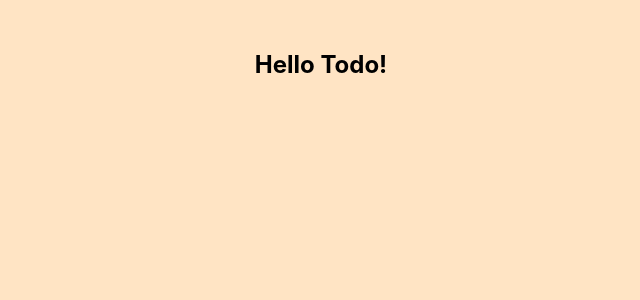
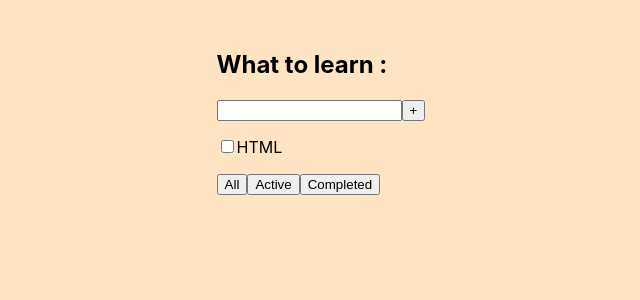
Before and after one commit to Denowich/My-todolist-TEST, a React (Create React App) app: page / in a window 1280 px wide. Shown: the top 300 px of the page, without its empty margins (294-934 px from the left). Built offline with nearby package versions, Linux system fonts and the light colour scheme.

Commit message:
add title

```diff
--- a/src/App.tsx
+++ b/src/App.tsx
@@ -6,7 +6,7 @@
 function App() {
   return (
     <div className="app">
-      <Todolist />
+      <Todolist title='What to learn :'/>
     </div>
   )
 }
--- a/src/Todolist.tsx
+++ b/src/Todolist.tsx
@@ -2,10 +2,26 @@
 
 
 
-export function Todolist() {
+type PropsType = {
+  title: string
+}
+
+export function Todolist(props: PropsType) {
   return (
     <div>
-      <h2>Hello Todo!</h2>
+      <h2>{props.title}</h2>
+      <div>
+        <input />
+        <button>+</button>
+      </div>
+      <ul>
+        <li><input type="checkbox" checked={false} /><span>HTML</span></li>
+      </ul>
+      <div>
+        <button>All</button>
+        <button>Active</button>
+        <button>Completed</button>
+      </div>
     </div>
   )
 }
```
